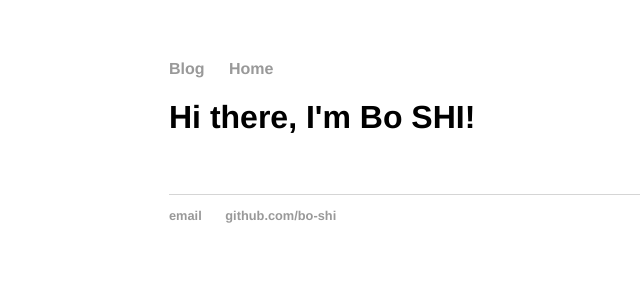
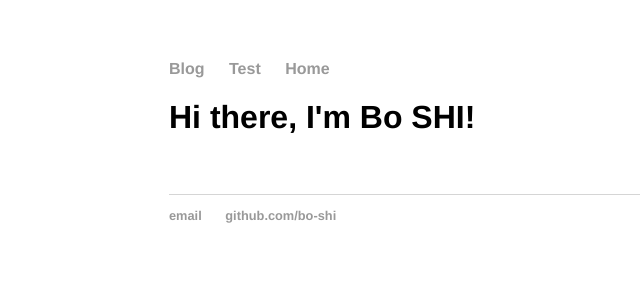
Before and after one commit to Bo-SHI/Bo-SHI.github.io, a Jekyll site: the page built from index.html, in a window 1280 px wide. Shown: the top 300 px of the page, without its empty margins (23-663 px from the left). Built offline with Jekyll 4.4.1, drawn with Linux system fonts in a browser that asks for light colours.

Commit message:
Update default.html

```diff
--- a/_layouts/default.html
+++ b/_layouts/default.html
@@ -9,6 +9,7 @@
 			<nav>
 	    		<ul>
 	        		<li><a href="/blog">Blog</a></li>
+	        		<li><a href="/blog">Test</a></li>
 	        		<li><a href="/">Home</a></li>
 	    		</ul>
 			</nav>
```
